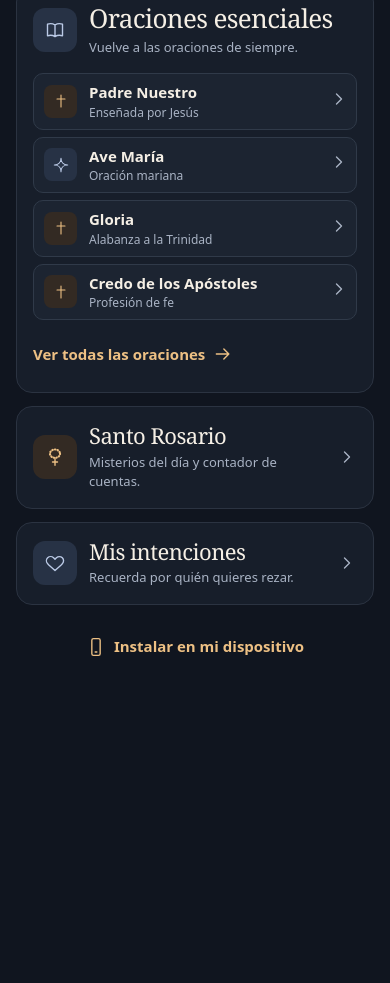
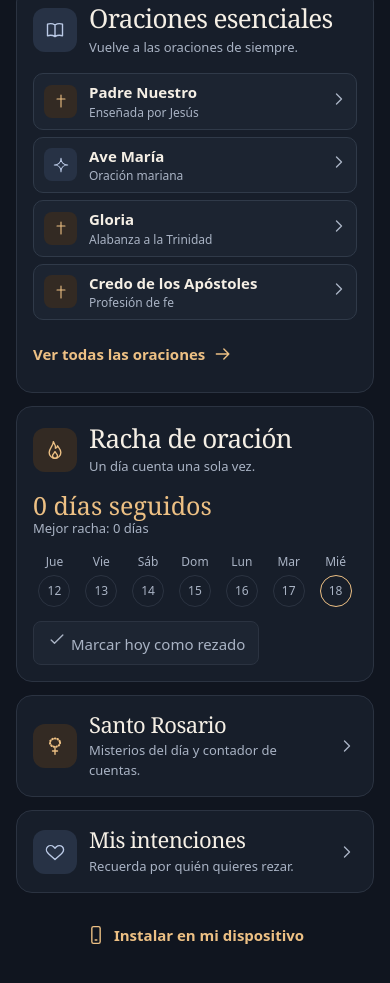
Before and after one commit to Chuir123/rezohtml, a plain HTML site: page index.html in a window 390 px wide. Shown: the part 848-1831 px from the top of the page. Before the commit the page ends 1599 px from the top, so only its background shows below. Drawn offline with Linux system fonts and the light colour scheme.

Commit message:
Add daily prayer streaks

```diff
--- a/app.js
+++ b/app.js
@@ -2,6 +2,8 @@ import { prayers, mysteries, verses } from './prayers.js';
 
 const $ = (selector) => document.querySelector(selector);
 const icons = {
+  flame: '<path d="M12 22a7 7 0 0 0 7-7c0-4-3-6-4-8-.5 2-1.5 3-2.5 3C13 6 11 4 10 2c0 5-5 8-5 13a7 7 0 0 0 7 7Z"/><path d="M12 22a3 3 0 0 0 3-3c0-2-2-3-3-5-1 2-3 3-3 5a3 3 0 0 0 3 3Z"/>',
+  check: '<path d="m5 12 4 4L19 6"/>',
   cross: '<path d="M12 3v18M6 9h12"/>',
   home: '<path d="m3 10 9-7 9 7v10H3zM9 20v-6h6v6"/>',
   book: '<path d="M12 6C9 4 6 4 3 5v14c3-1 6-1 9 1 3-2 6-2 9-1V5c-3-1-6-1-9 1zm0 0v14"/>',
@@ -65,6 +67,59 @@ const dateFormat = new Intl.DateTimeFormat('es', { weekday: 'long', day: 'numeri
 function localDate(date) {
   return [date.getFullYear(), String(date.getMonth() + 1).padStart(2, '0'), String(date.getDate()).padStart(2, '0')].join('-');
 }
+const streakMark = $('#streak-mark');
+const shortWeekday = new Intl.DateTimeFormat('es', { weekday: 'short' });
+const dayNumber = (date) => Date.parse(date) / 86400000;
+
+function renderStreak(now) {
+  const today = localDate(now);
+  const history = new Set(read('prayerDays', []));
+  const todayNumber = dayNumber(today);
+  const recordedDays = [...history].map(dayNumber).filter((day) => day <= todayNumber).sort((a, b) => a - b);
+  let best = 0;
+  let run = 0;
+  let previous;
+  for (const day of recordedDays) {
+    run = day === previous + 1 ? run + 1 : 1;
+    best = Math.max(best, run);
+    previous = day;
+  }
+  const current = previous >= todayNumber - 1 ? run : 0;
+  $('#streak-current').textContent = current + (current === 1 ? ' día seguido' : ' días seguidos');
+  $('#streak-best').textContent = 'Mejor racha: ' + best + (best === 1 ? ' día' : ' días');
+
+  const recent = Array.from({ length: 7 }, (_, index) => {
+    const date = new Date(now.getFullYear(), now.getMonth(), now.getDate() - 6 + index, 12);
+    const prayed = history.has(localDate(date));
+    const item = document.createElement('li');
+    const symbol = document.createElement('span');
+    symbol.className = 'streak-day';
+    symbol.setAttribute('aria-hidden', 'true');
+    if (prayed) symbol.innerHTML = icon('check');
+    else symbol.textContent = date.getDate();
+    item.classList.toggle('prayed', prayed);
+    item.classList.toggle('today', index === 6);
+    item.setAttribute('aria-label', dateFormat.format(date) + (prayed ? ', oración registrada' : ', sin registro'));
+    item.append(shortWeekday.format(date).replace('.', ''), symbol);
+    return item;
+  });
+  $('#streak-week').replaceChildren(...recent);
+  streakMark.disabled = history.has(today);
+  streakMark.innerHTML = icon('check') + (streakMark.disabled ? ' Hoy ya has rezado' : ' Marcar hoy como rezado');
+}
+
+function recordPrayer(date = new Date()) {
+  const day = localDate(date);
+  const history = read('prayerDays', []);
+  if (!history.includes(day)) save('prayerDays', [...history, day]);
+  renderStreak(new Date());
+}
+
+streakMark.addEventListener('click', () => recordPrayer());
+window.addEventListener('storage', (event) => {
+  if (event.key === 'ora.prayerDays' || event.key === null) renderStreak(new Date());
+});
+
 function renderDay(now) {
   const day = localDate(now);
   if ($('#today').dateTime === day) return;
@@ -73,6 +128,7 @@ function renderDay(now) {
   const [verse, reference] = verses[now.getDay()];
   $('#verse').textContent = '«' + verse + '»';
   $('#verse-ref').textContent = reference;
+  renderStreak(now);
 }
 
 const clock = $('#clock');
@@ -85,7 +141,8 @@ const durationButtons = [...document.querySelectorAll('[data-duration]')];
 
 function renderTimer() {
   let seconds = elapsed + (startedAt === null ? 0 : (Date.now() - startedAt) / 1000);
-  if (duration && seconds >= duration && !completed) {
+  if (startedAt !== null && duration && seconds >= duration) {
+    recordPrayer(new Date(startedAt + (duration - elapsed) * 1000));
     elapsed = seconds = duration;
     startedAt = null;
     completed = true;
@@ -185,6 +242,7 @@ function renderRosary() {
   $('#bead-prayer').textContent = step ? prayerText(step[0]) : '';
   $('#bead-prev').disabled = rosary.step === 0;
   $('#bead-next').disabled = !step;
+  $('#bead-next').dataset.last = rosary.step === steps.length - 1;
   $('#bead-next').textContent = rosary.step === steps.length - 1 ? 'Terminar Rosario' : 'Siguiente cuenta';
 }
 function updateRosary(step) {
@@ -194,7 +252,11 @@ function updateRosary(step) {
 }
 mysterySelect.addEventListener('change', () => updateRosary(0));
 $('#bead-prev').addEventListener('click', () => updateRosary(rosary.step - 1));
-$('#bead-next').addEventListener('click', () => updateRosary(rosary.step + 1));
+$('#bead-next').addEventListener('click', (event) => {
+  const finishing = event.currentTarget.dataset.last === 'true';
+  updateRosary(rosary.step + 1);
+  if (finishing) recordPrayer();
+});
 $('#bead-reset').addEventListener('click', () => updateRosary(0));
 renderRosary();
 
--- a/index.html
+++ b/index.html
@@ -9,8 +9,8 @@
 <link rel="manifest" href="./manifest.webmanifest">
 <link rel="icon" href="./assets/icon-192.png">
 <link rel="apple-touch-icon" href="./assets/icon-192.png">
-<link rel="stylesheet" href="./style.css">
-<script type="module" src="./app.js"></script>
+<link rel="stylesheet" href="./style.css?v=3">
+<script type="module" src="./app.js?v=3"></script>
 </head>
 <body>
 <header class="top"><div class="shell top-inner">
@@ -50,6 +50,12 @@
 <a class="text-link" href="#oraciones">Ver todas las oraciones <i data-icon="arrow"></i></a>
 </section>
 </div>
+<section class="card streak" aria-labelledby="streak-title">
+<div class="card-heading"><span class="tile-icon gold" data-icon="flame"></span><div><h2 id="streak-title">Racha de oración</h2><p>Un día cuenta una sola vez.</p></div></div>
+<div class="streak-summary" role="status"><strong id="streak-current">0 días seguidos</strong><span id="streak-best">Mejor racha: 0 días</span></div>
+<ul id="streak-week" aria-label="Últimos siete días"></ul>
+<button type="button" class="secondary" id="streak-mark"><i data-icon="check"></i> Marcar hoy como rezado</button>
+</section>
 <div class="extras">
 <a class="card feature" href="#rosario"><span class="tile-icon gold" data-icon="rosary"></span><div><h2>Santo Rosario</h2><p>Misterios del día y contador de cuentas.</p></div><i data-icon="chevron"></i></a>
 <a class="card feature" href="#intenciones"><span class="tile-icon blue" data-icon="heart"></span><div><h2>Mis intenciones</h2><p>Recuerda por quién quieres rezar.</p></div><i data-icon="chevron"></i></a>
--- a/style.css
+++ b/style.css
@@ -92,3 +92,20 @@ main{padding-top:24px;padding-bottom:calc(62px + env(safe-area-inset-bottom))}.d
   .timer-actions{margin-top:10px}
   .hero{background-image:linear-gradient(90deg,#14151cf5 0%,#14151cdd 36%,#14151c55 72%,#14151c15 100%),url('./altar.webp')}
 }
+
+.streak{margin-top:20px;display:grid;grid-template-columns:1fr auto;align-items:center;gap:14px 24px}
+.streak-summary{display:grid;text-align:right}
+.streak-summary strong{font:500 25px/1.15 var(--serif);color:var(--gold)}
+.streak-summary span{color:var(--muted);font-size:13px}
+#streak-week{display:grid;grid-template-columns:repeat(7,1fr);gap:4px;max-width:440px;list-style:none;padding:0;margin:0}
+#streak-week li{display:grid;justify-items:center;gap:4px;color:var(--muted);font-size:12px;text-transform:capitalize}
+.streak-day{display:grid;place-items:center;width:32px;height:32px;border:1px solid var(--line);border-radius:50%;font-variant-numeric:tabular-nums}
+.prayed .streak-day{color:var(--gold);background:#352c24;border-color:#705739}
+.today .streak-day{border-color:var(--gold)}
+#streak-mark{justify-self:end}
+#streak-mark:disabled{opacity:1;color:var(--gold)}
+@media(max-width:600px){
+  .streak{margin-top:13px;grid-template-columns:1fr}
+  .streak-summary{text-align:left}
+  #streak-mark{justify-self:start}
+}
--- a/sw.js
+++ b/sw.js
@@ -1,5 +1,5 @@
-const CACHE = 'ora-v2';
-const FILES = ['./', './index.html', './style.css', './app.js', './prayers.js', './altar.webp',
+const CACHE = 'ora-v3';
+const FILES = ['./', './index.html', './style.css?v=3', './app.js?v=3', './prayers.js', './altar.webp',
   './manifest.webmanifest', './assets/icon-192.png', './assets/icon-512.png'];
 
 self.addEventListener('install', (event) => {
@@ -17,7 +17,7 @@ self.addEventListener('fetch', (event) => {
     event.respondWith(fetch(request).catch(() => caches.match('./index.html')));
     return;
   }
-  event.respondWith(caches.match(request).then((response) => response || fetch(request)));
+  event.respondWith(caches.open(CACHE).then((cache) => cache.match(request)).then((response) => response || fetch(request)));
 });
 self.addEventListener('notificationclick', (event) => {
   event.notification.close();
```
Also changed, not shown: 1 other file.
